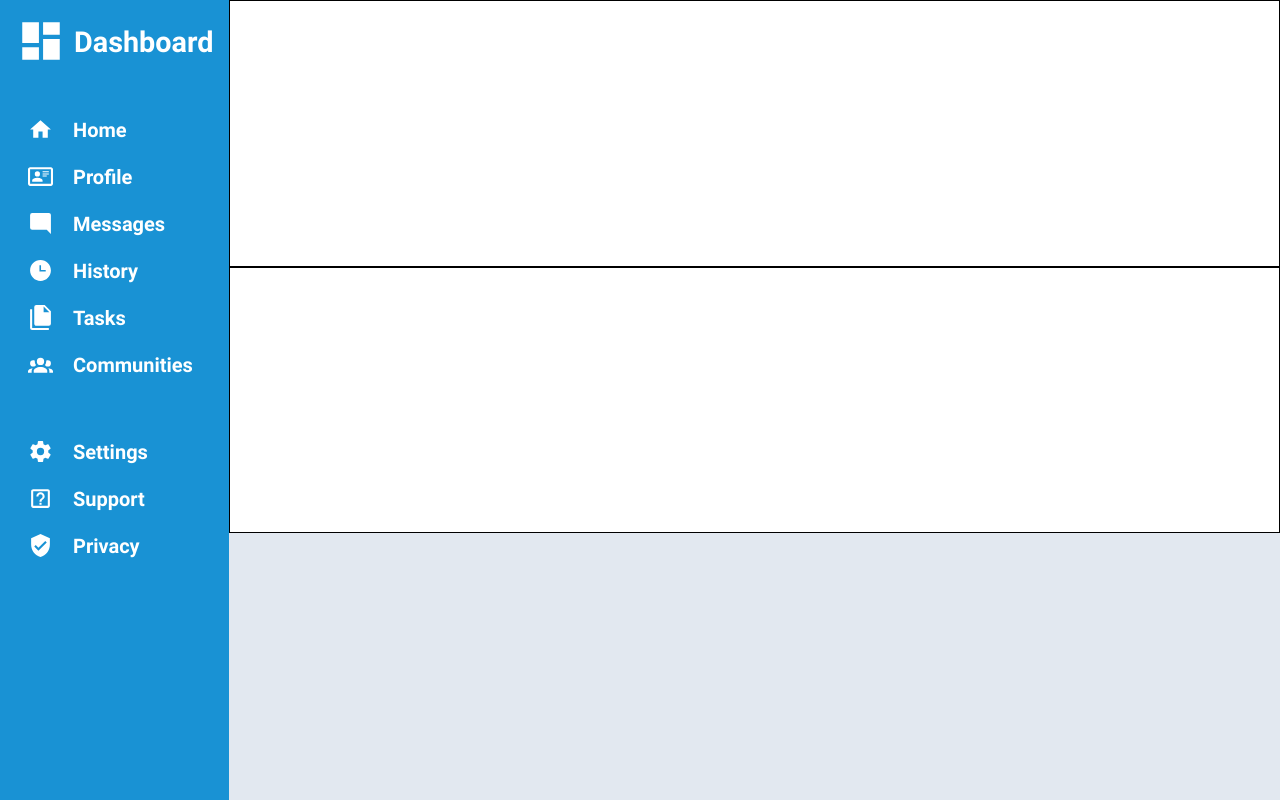
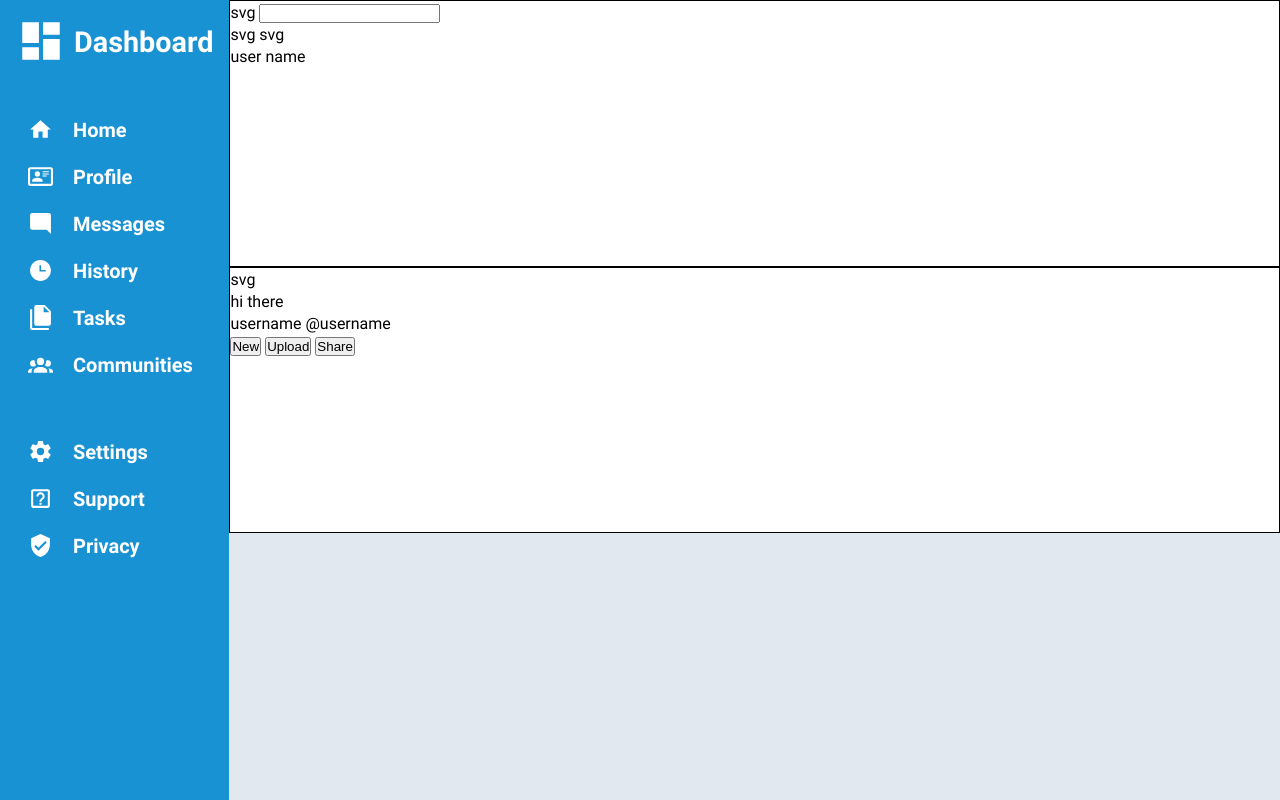
Before and after one commit to Mathew-Theberge/admin-dashboard, a plain HTML site: page index.html in a window 1280 px wide. Drawn offline with Linux system fonts and the light colour scheme.

Commit message:
add dummy text to header and subheader to prepare for styling

```diff
--- a/index.html
+++ b/index.html
@@ -10,11 +10,33 @@
 <body>
 
     <div class="header">
+		<div class="left">
+			svg
+			<label for="serach-field" aria-label="serach-field"></label>
+			<input type="text" name="serach-field" id="serach-field">
+		</div>
 
+		<div class="right">
+			svg
+			svg
+			<div>user name</div>
+		</div>
 	</div>
 
 	<div class="subheader">
+		<div class="left">
+			svg
+			<div class="container">
+				<div>hi there</div>
+				<div>username @username</div>
+			</div>
+		</div>
 
+		<div class="right">
+			<button>New</button>
+			<button>Upload</button>
+			<button>Share</button>
+		</div>
 	</div>
 
 	<div class="sidebar">
```
